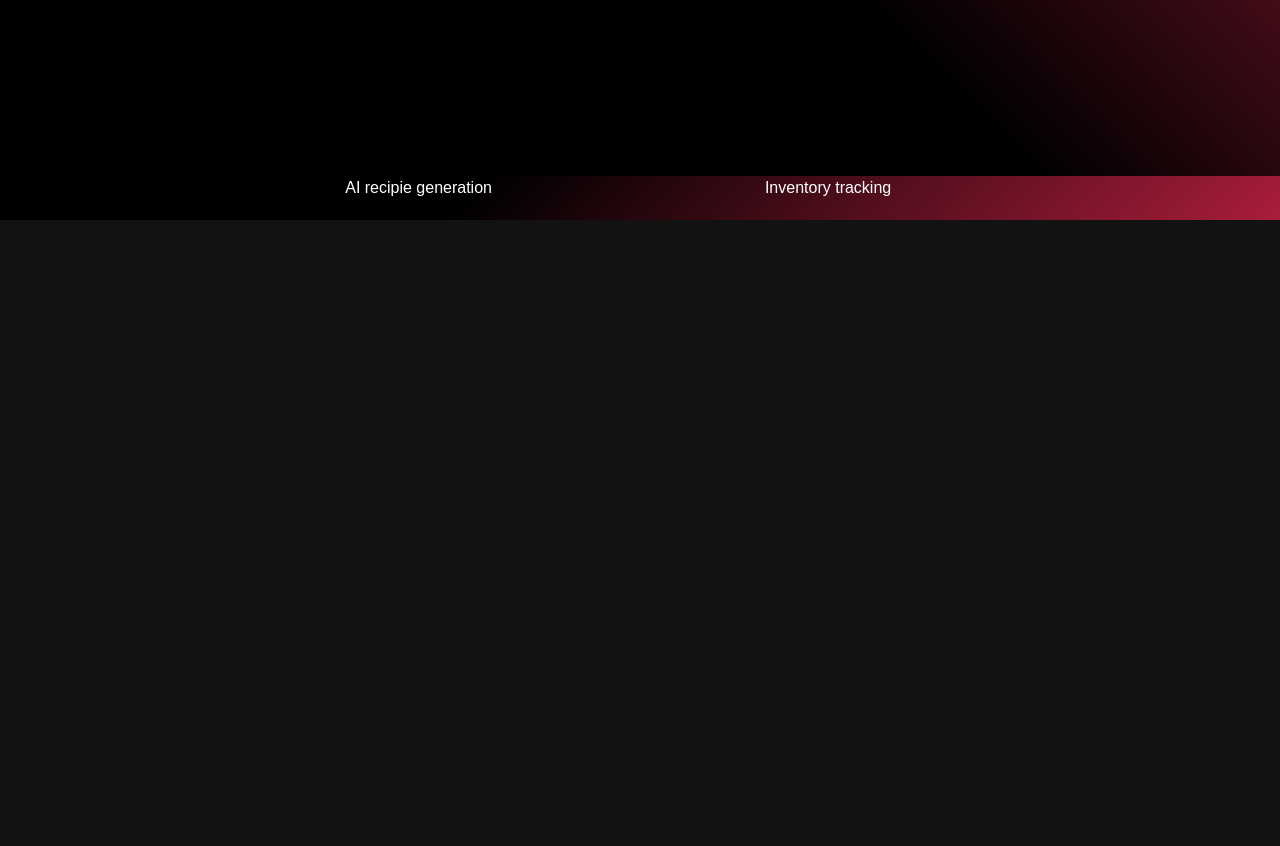
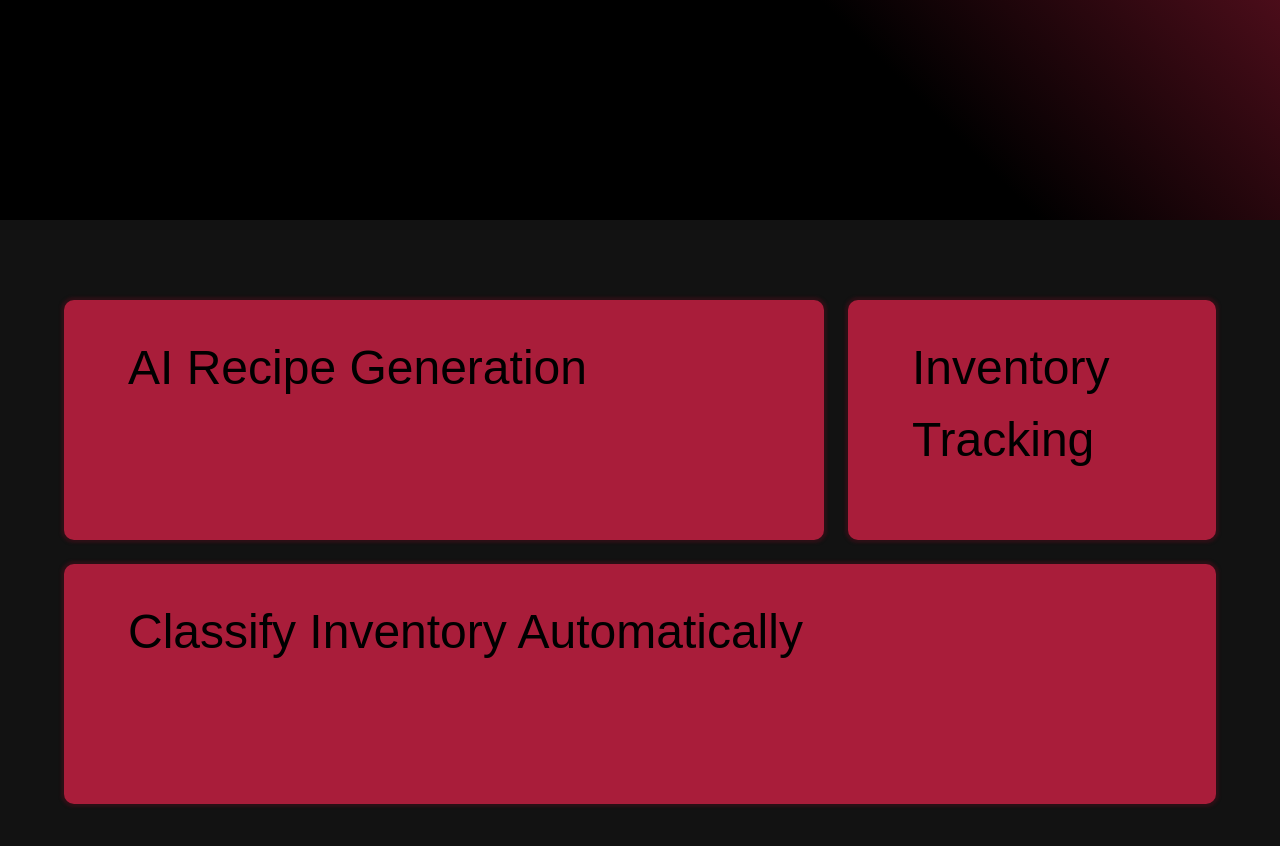
Before and after one commit to SpaceMonk3/IMS, a Next.js app in the folder ims/: page / in a window 1280 px wide. Shown: the part 580-1426 px from the top of the page. Before the commit the page ends 800 px from the top, so only its background shows below. Built offline with nearby package versions, Linux system fonts and the light colour scheme.

Commit message:
fixing features section

```diff
--- a/ims/app/page.js
+++ b/ims/app/page.js
@@ -11,6 +11,7 @@ import {
   Slide,
   useScrollTrigger,
   Grid,
+  Card,
 } from "@mui/material";
 import { createTheme, ThemeProvider } from "@mui/material/styles";
 import theme from "./theme";
@@ -28,6 +29,8 @@ export default function Home() {
       </Head>
       <ThemeProvider theme={theme}>
         <CssBaseline />
+
+        <section style={{height: '100vh'}}>
           <Box
             sx={{
               height: "100vh",
@@ -37,14 +40,14 @@ export default function Home() {
               alignItems: "center",
               justifyContent: "center",
               bgcolor: "primary.main",
-            background: "linear-gradient(135deg, #000000 60%, #A91D3A 100%)",
+              background: "linear-gradient(45deg, #000000 50%, #A91D3A 100%)",
               scrollSnapType: 'y mandatory', // Enable scroll snap
-            overflowY: 'scroll',
+              overflow: "hidden",
               //padding: 0, // Ensure no padding
               //margin: 0,  // Ensure no margin
             }}
           >
-          <section style={{scrollSnapAlign: 'start'}}>
+
               <Box
                 display="flex"
                 flexDirection="row"
@@ -232,24 +235,162 @@ export default function Home() {
                   Get Started Now!
                 </Button>
               </Box>
+          </Box>
         </section>
 
-          <section style={{scrollSnapAlign: 'start'}}>
-            <Grid
-              container spacing={5}
+        <section style={{ scrollSnapAlign: 'start', height: '100vh' }}>
+          <Container maxWidth="lg" sx={{ mt: 10, }}>
+            <Grid container spacing={3}>
+              {/* Chart */}
+              <Grid item xs={12} md={8} lg={8}>
+                <Card
+                  sx={{
+                    p: 2,
+                    display: 'flex',
+                    flexDirection: 'column',
+                    height: 240,
+                    background: "#A91D3A",
+                    color: "black",
+                    borderRadius: "10px",
+                    "&:hover": {
+                      background: "#C73659",
+                    },
+                    boxShadow: "0px 0px 3px 3px rgba(69, 14, 26, 0.5)",
+                  }}
+                  component={motion.div}
+                  initial={{ opacity: 0, y: 70 }}
+                  animate={{ opacity: 1, y: 0 }}
+                  transition={{ duration: 1 }}
                 >
-              <Grid item xs={8}>
-                AI recipie generation
+                    <Typography
+                      sx={{
+                        width: "fit-content",
+                        py: 2,
+                        px: 6,
+                        //color: "secondary.main", // Use theme color
+                        //color: "primary.main", // Use theme color
+                        // borderRadius: "10px",
+                        // boxShadow: "0 0 10px rgba(50, 50, 50, 1)",
+                        fontSize: "3rem",
+                        mt: "2",
+                        mb: "2",
+                        // ':hover': {
+                        //   bgcolor: "secondary.main", // Use theme color
+                        //   color: "primary.main", // Use theme color
+                        // },
+                        background: "black", // Define your gradient colors
+                        WebkitBackgroundClip: "text",
+                        WebkitTextFillColor: "transparent",
+                        backgroundClip: "text", // This is for non-webkit browsers (not widely supported yet)
+                        textFillColor: "transparent",
+                      }}
+                      //whileHover={{ scale: 1.2 }}
+                    >
+                      AI Recipe Generation
+                    </Typography>
+                </Card>
               </Grid>
-              <Grid item xs={4}>
-                Inventory tracking
+              {/* Recent Deposits */}
+              <Grid item xs={12} md={4} lg={4}>
+                <Card
+                  sx={{
+                    p: 2,
+                    display: 'flex',
+                    flexDirection: 'column',
+                    height: 240,
+                    background: "#A91D3A",
+                    color: "black",
+                    borderRadius: "10px",
+                    "&:hover": {
+                      background: "#C73659",
+                    },
+                    boxShadow: "0px 0px 3px 3px rgba(69, 14, 26,0.5)",
+                  }}
+                  component={motion.div}
+                  initial={{ opacity: 0, y: 70 }}
+                  animate={{ opacity: 1, y: 0 }}
+                  transition={{ duration: 1 }}
+                >
+                    <Typography
+                      sx={{
+                        width: "fit-content",
+                        py: 2,
+                        px: 6,
+                        //color: "secondary.main", // Use theme color
+                        //color: "primary.main", // Use theme color
+                        // borderRadius: "10px",
+                        // boxShadow: "0 0 10px rgba(50, 50, 50, 1)",
+                        fontSize: "3rem",
+                        mt: "2",
+                        mb: "2",
+                        // ':hover': {
+                        //   bgcolor: "secondary.main", // Use theme color
+                        //   color: "primary.main", // Use theme color
+                        // },
+                        background: "black", // Define your gradient colors
+                        WebkitBackgroundClip: "text",
+                        WebkitTextFillColor: "transparent",
+                        backgroundClip: "text", // This is for non-webkit browsers (not widely supported yet)
+                        textFillColor: "transparent",
+                      }}
+                      //whileHover={{ scale: 1.2 }}
+                    >
+                      Inventory Tracking
+                    </Typography>
+                </Card>
               </Grid>
-              <Grid item xs={10}>
-                Classify inteventory automatically
+              {/* Recent Orders */}
+              <Grid item xs={12}>
+                <Card
+                  sx={{
+                    p: 2,
+                    display: 'flex',
+                    flexDirection: 'column',
+                    height: 240,
+                    background: "#A91D3A",
+                    color: "black",
+                    borderRadius: "10px",
+                    "&:hover": {
+                      background: "#C73659",
+                    },
+                    boxShadow: "0px 0px 3px 3px rgba(69, 14, 26,0.5)",
+                  }}
+                  component={motion.div}
+                  initial={{ opacity: 0, y: 70 }}
+                  animate={{ opacity: 1, y: 0 }}
+                  transition={{ duration: 1 }}
+                >
+                    <Typography
+                      sx={{
+                        width: "fit-content",
+                        py: 2,
+                        px: 6,
+                        //color: "secondary.main", // Use theme color
+                        //color: "primary.main", // Use theme color
+                        // borderRadius: "10px",
+                        // boxShadow: "0 0 10px rgba(50, 50, 50, 1)",
+                        fontSize: "3rem",
+                        mt: "2",
+                        mb: "2",
+                        // ':hover': {
+                        //   bgcolor: "secondary.main", // Use theme color
+                        //   color: "primary.main", // Use theme color
+                        // },
+                        background: "black", // Define your gradient colors
+                        WebkitBackgroundClip: "text",
+                        WebkitTextFillColor: "transparent",
+                        backgroundClip: "text", // This is for non-webkit browsers (not widely supported yet)
+                        textFillColor: "transparent",
+                      }}
+                      //whileHover={{ scale: 1.2 }}
+                    >
+                      Classify Inventory Automatically
+                    </Typography>
+                </Card>
               </Grid>
             </Grid>
+          </Container>
         </section>
-        </Box>
       </ThemeProvider>
     </>
   )
```
Lines whose indentation alone changed are shown as unchanged.
